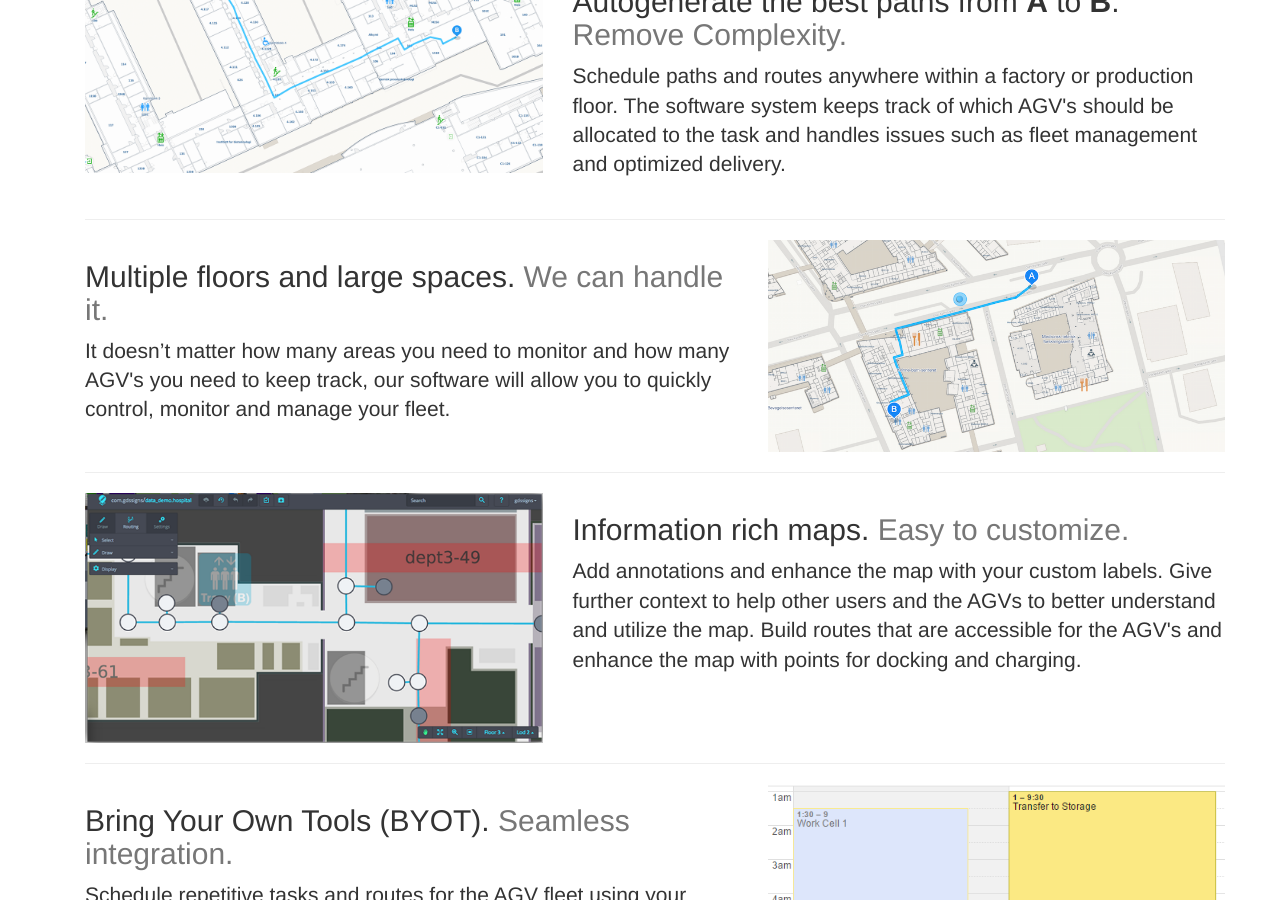
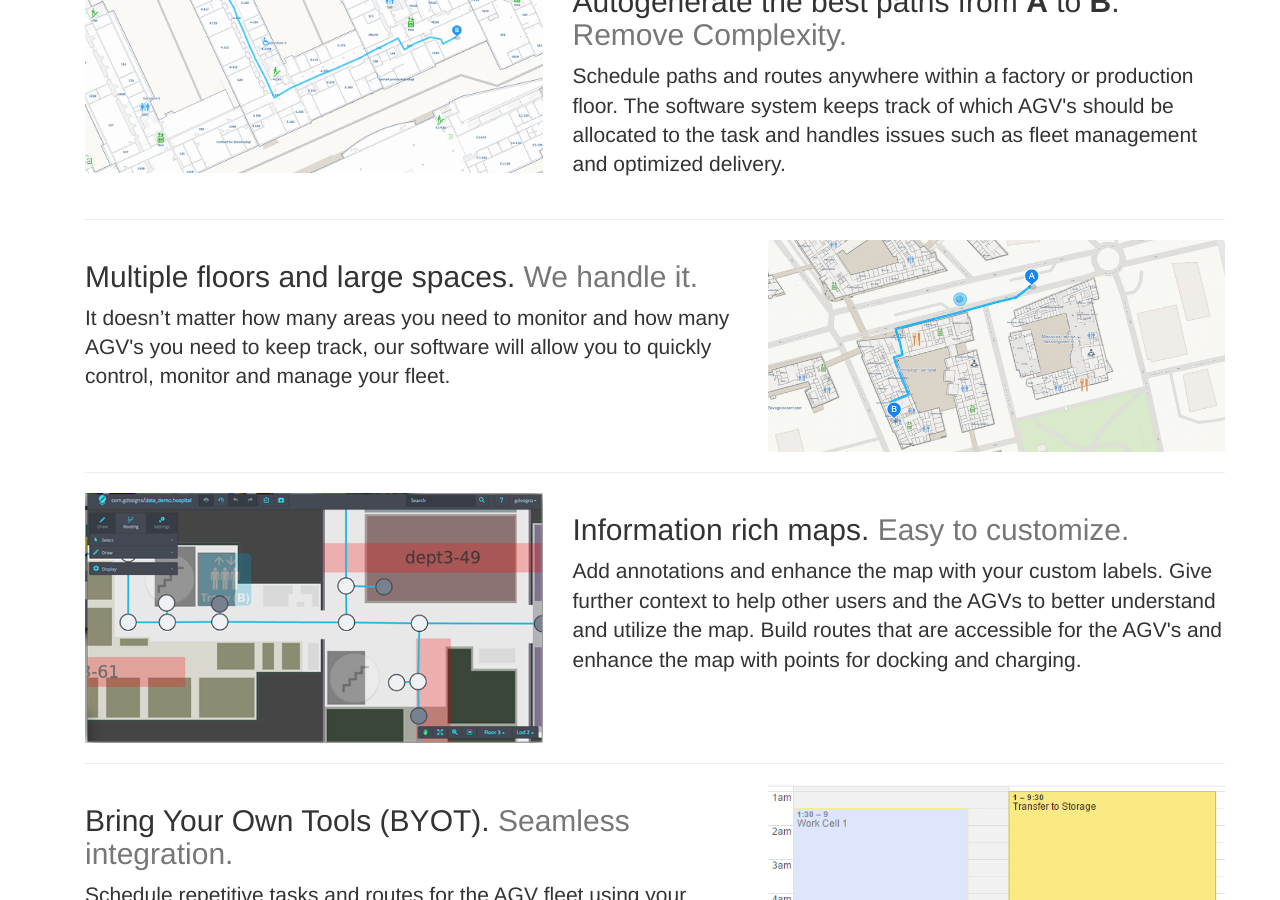
Before and after one commit to virajranjankumar/merlin, a Jekyll site: the page built from index.html, in a window 1280 px wide and 900 px high, scrolled down 1255 px. Built offline with Jekyll 4.4.1, drawn with Linux system fonts in a browser that asks for light colours; nearby versions of some CDN libraries.

Commit message:
Update index.html

```diff
--- a/index.html
+++ b/index.html
@@ -69,7 +69,7 @@
 
 <div class="row featurette">
   <div class="col-md-7">
-    <h2 class="featurette-heading">Multiple floors and large spaces. <span class="text-muted">We can handle it.</span></h2>
+    <h2 class="featurette-heading">Multiple floors and large spaces. <span class="text-muted">We handle it.</span></h2>
     <p class="lead">It doesn’t matter how many areas you need to monitor and how many AGV's you need to keep track, our software will allow you to quickly control, monitor and manage your fleet.</p>
   </div>
   <div class="col-md-5">
```
